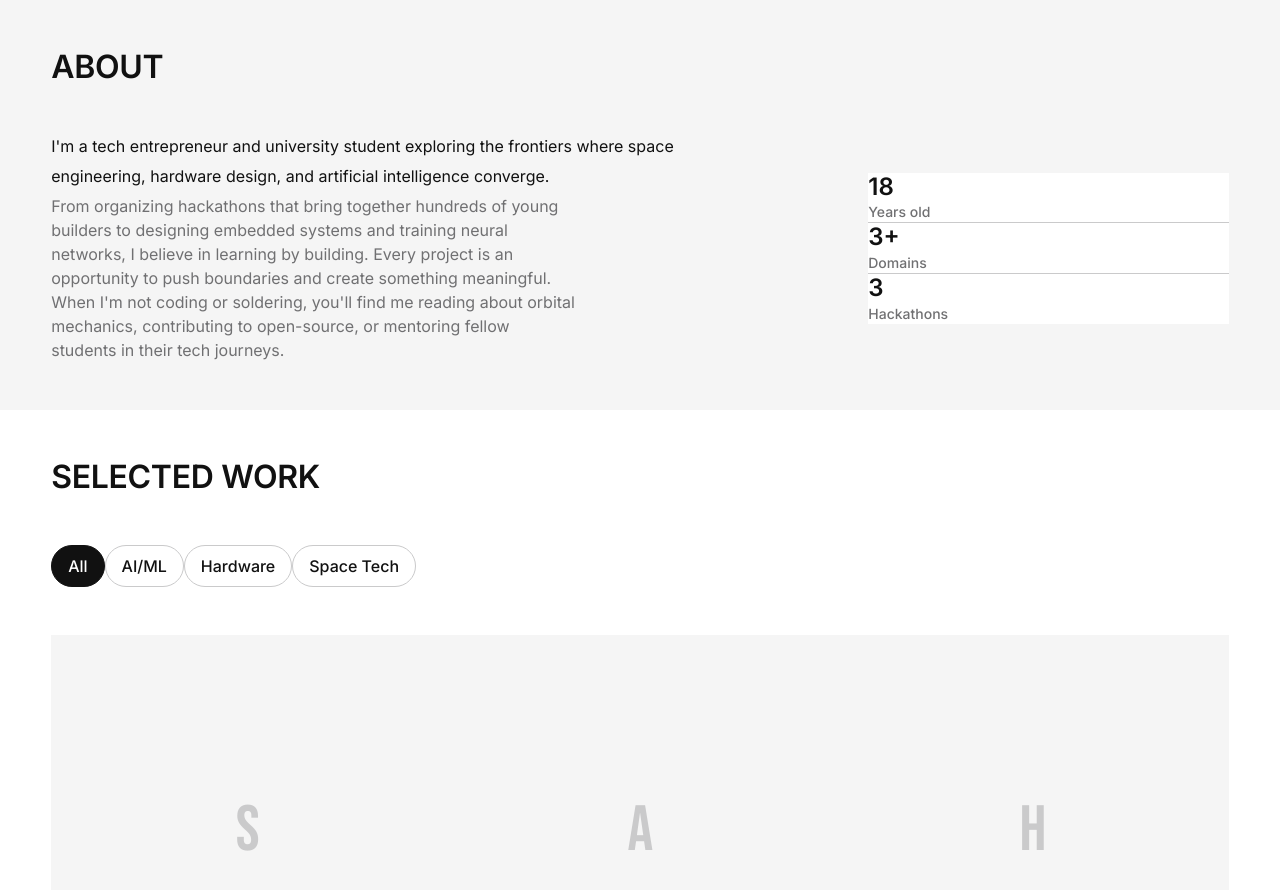
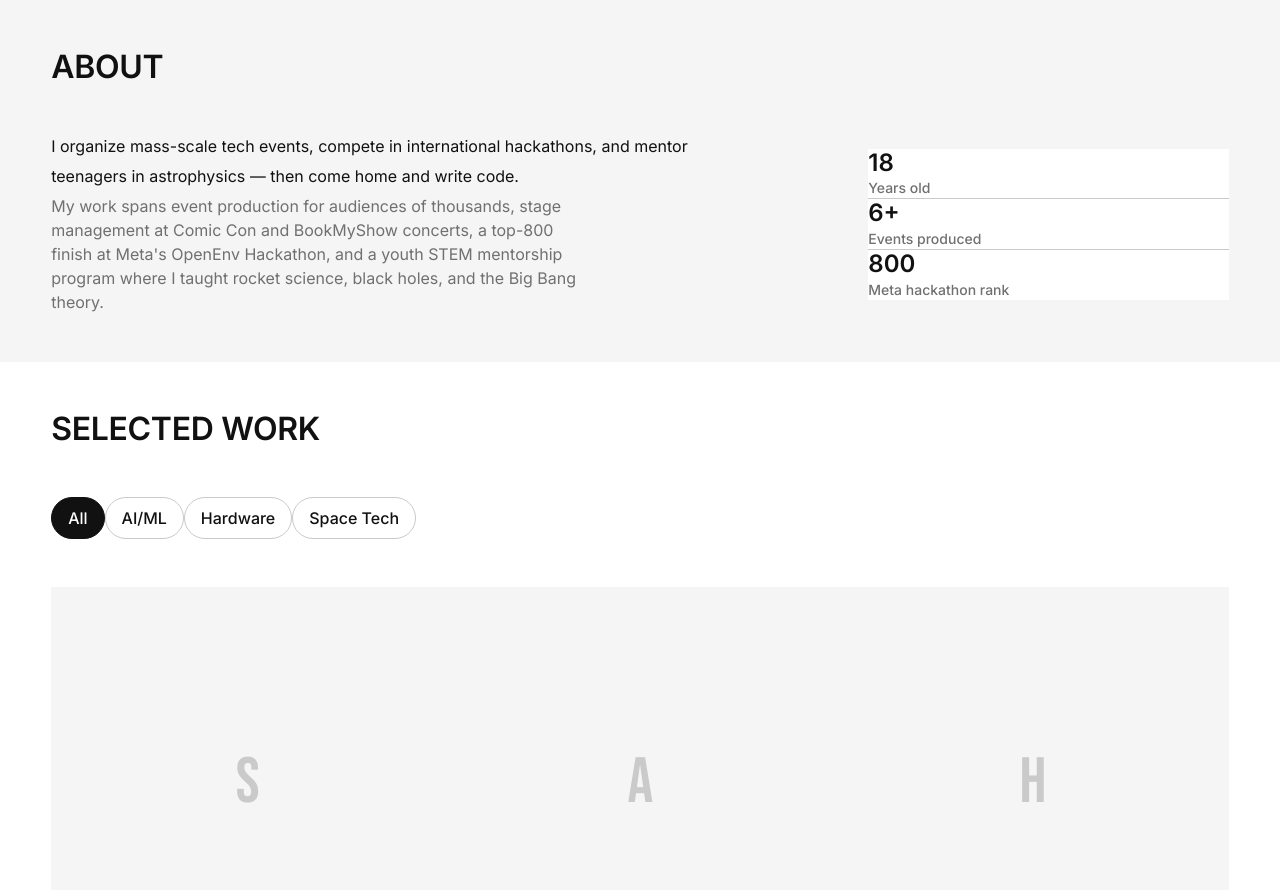
Before and after one commit to Ares006-007/My-portfolio, a React (Vite) app: page / in a window 1280 px wide. Shown: the part 800-1690 px from the top of the page. Built offline with nearby package versions, Linux system fonts and the light colour scheme.

Commit message:
copy: rewrite about section

```diff
--- a/src/components/About.jsx
+++ b/src/components/About.jsx
@@ -3,8 +3,8 @@ import RevealOnScroll from './RevealOnScroll';
 
 const stats = [
   { number: '18', label: 'Years old' },
-  { number: '3+', label: 'Domains' },
-  { number: '3', label: 'Hackathons' },
+  { number: '6+', label: 'Events produced' },
+  { number: '800', label: 'Meta hackathon rank' },
 ];
 
 export default function About() {
@@ -26,7 +26,7 @@ export default function About() {
           {/* Bio — takes 7 cols */}
           <div className="md:col-span-7">
             <AnimatedText
-              text="I'm a tech entrepreneur and university student exploring the frontiers where space engineering, hardware design, and artificial intelligence converge."
+              text="I organize mass-scale tech events, compete in international hackathons, and mentor teenagers in astrophysics — then come home and write code."
               className="body-md"
               style={{ marginBottom: 'var(--space-xl)', maxWidth: '52ch', color: 'var(--color-ink)' }}
             />
@@ -35,27 +35,13 @@ export default function About() {
                 className="body-md"
                 style={{
                   color: 'var(--color-mute)',
-                  marginBottom: 'var(--space-xl)',
                   maxWidth: '52ch',
                 }}
               >
-                From organizing hackathons that bring together hundreds of young
-                builders to designing embedded systems and training neural networks,
-                I believe in learning by building. Every project is an opportunity
-                to push boundaries and create something meaningful.
-              </p>
-            </RevealOnScroll>
-            <RevealOnScroll delay={0.2}>
-              <p
-                className="body-md"
-                style={{
-                  color: 'var(--color-mute)',
-                  maxWidth: '52ch',
-                }}
-              >
-                When I'm not coding or soldering, you'll find me reading about
-                orbital mechanics, contributing to open-source, or mentoring
-                fellow students in their tech journeys.
+                My work spans event production for audiences of thousands, stage management
+                at Comic Con and BookMyShow concerts, a top-800 finish at Meta's OpenEnv
+                Hackathon, and a youth STEM mentorship program where I taught rocket science,
+                black holes, and the Big Bang theory.
               </p>
             </RevealOnScroll>
           </div>
```
